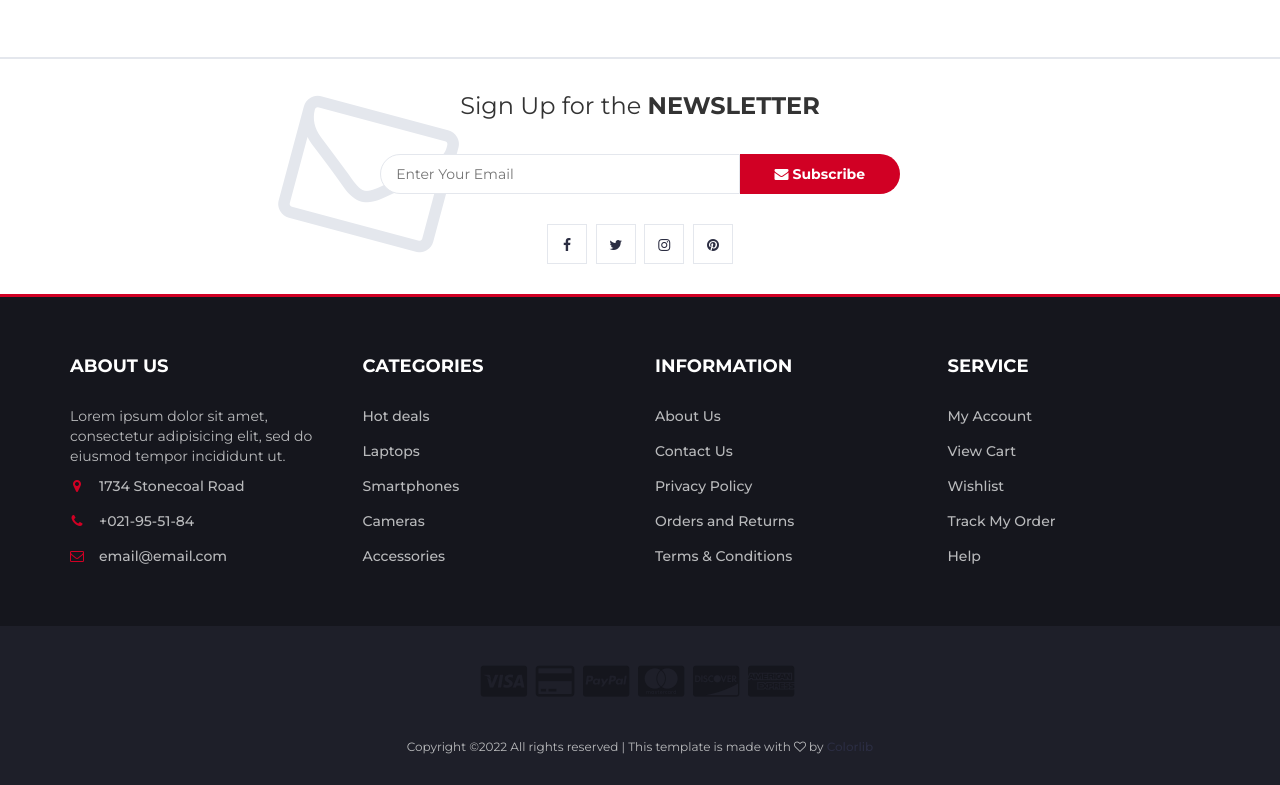
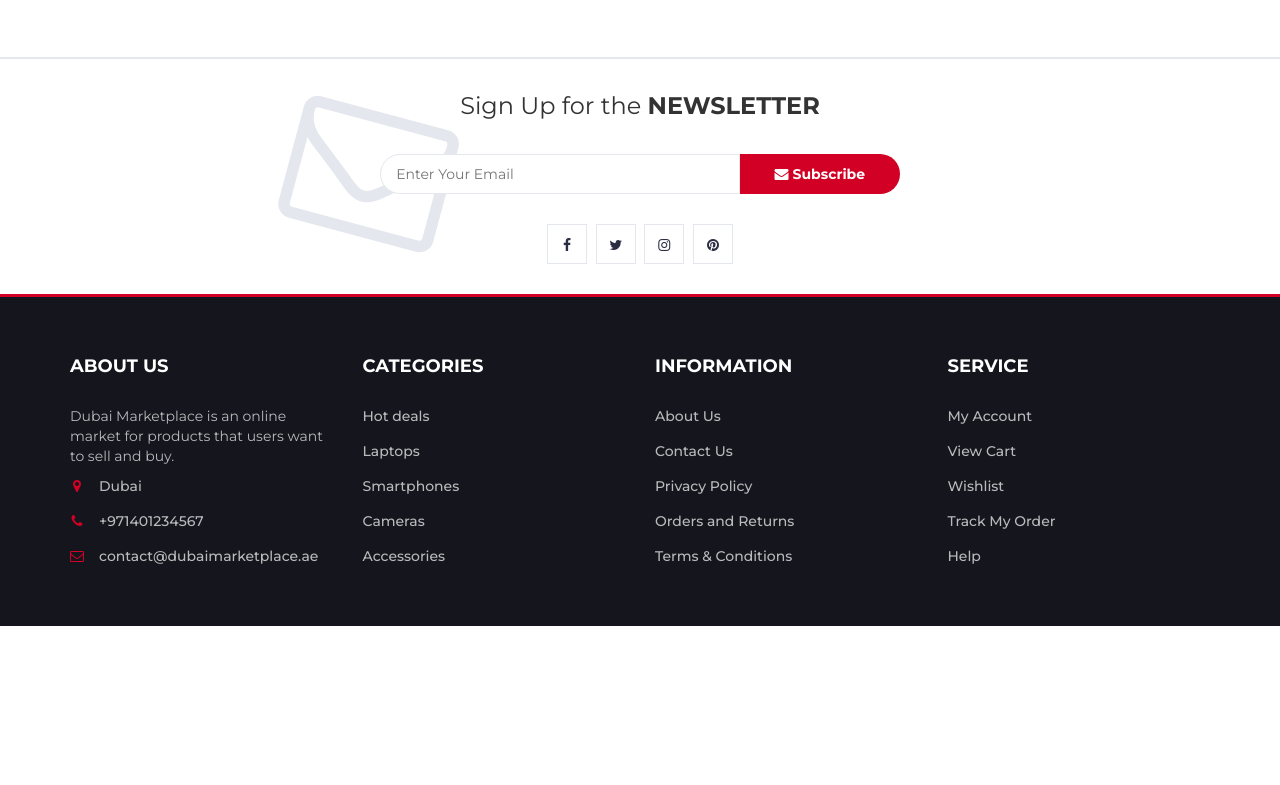
Before and after one commit to badercodes/astrolabs-landing-page, a plain HTML site: page landing-page/index.html in a window 1280 px wide. Shown: the part 2558-3343 px from the top of the page. After the commit the page ends 3184 px from the top, so only its background shows below. Drawn offline with Linux system fonts and the light colour scheme.

Commit message:
Changed footer

```diff
--- a/landing-page/index.html
+++ b/landing-page/index.html
@@ -928,11 +928,11 @@
 						<div class="col-md-3 col-xs-6">
 							<div class="footer">
 								<h3 class="footer-title">About Us</h3>
-								<p>Lorem ipsum dolor sit amet, consectetur adipisicing elit, sed do eiusmod tempor incididunt ut.</p>
+								<p>Dubai Marketplace is an online market for products that users want to sell and buy.</p>
 								<ul class="footer-links">
-									<li><a href="#"><i class="fa fa-map-marker"></i>1734 Stonecoal Road</a></li>
-									<li><a href="#"><i class="fa fa-phone"></i>+021-95-51-84</a></li>
-									<li><a href="#"><i class="fa fa-envelope-o"></i>email@email.com</a></li>
+									<li><a href="#"><i class="fa fa-map-marker"></i>Dubai</a></li>
+									<li><a href="#"><i class="fa fa-phone"></i>+971401234567</a></li>
+									<li><a href="#"><i class="fa fa-envelope-o"></i>contact@dubaimarketplace.ae</a></li>
 								</ul>
 							</div>
 						</div>
@@ -984,32 +984,7 @@
 			</div>
 			<!-- /top footer -->
 
-			<!-- bottom footer -->
-			<div id="bottom-footer" class="section">
-				<div class="container">
-					<!-- row -->
-					<div class="row">
-						<div class="col-md-12 text-center">
-							<ul class="footer-payments">
-								<li><a href="#"><i class="fa fa-cc-visa"></i></a></li>
-								<li><a href="#"><i class="fa fa-credit-card"></i></a></li>
-								<li><a href="#"><i class="fa fa-cc-paypal"></i></a></li>
-								<li><a href="#"><i class="fa fa-cc-mastercard"></i></a></li>
-								<li><a href="#"><i class="fa fa-cc-discover"></i></a></li>
-								<li><a href="#"><i class="fa fa-cc-amex"></i></a></li>
-							</ul>
-							<span class="copyright">
-								<!-- Link back to Colorlib can't be removed. Template is licensed under CC BY 3.0. -->
-								Copyright &copy;<script>document.write(new Date().getFullYear());</script> All rights reserved | This template is made with <i class="fa fa-heart-o" aria-hidden="true"></i> by <a href="https://colorlib.com" target="_blank">Colorlib</a>
-							<!-- Link back to Colorlib can't be removed. Template is licensed under CC BY 3.0. -->
-							</span>
-						</div>
-					</div>
-						<!-- /row -->
-				</div>
-				<!-- /container -->
-			</div>
-			<!-- /bottom footer -->
+
 		</footer>
 		<!-- /FOOTER -->
 
```
